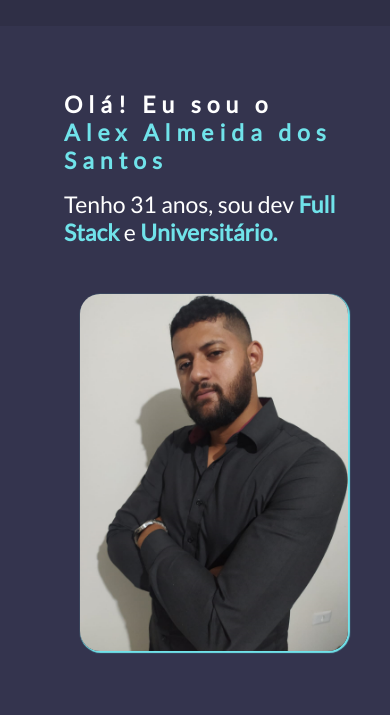
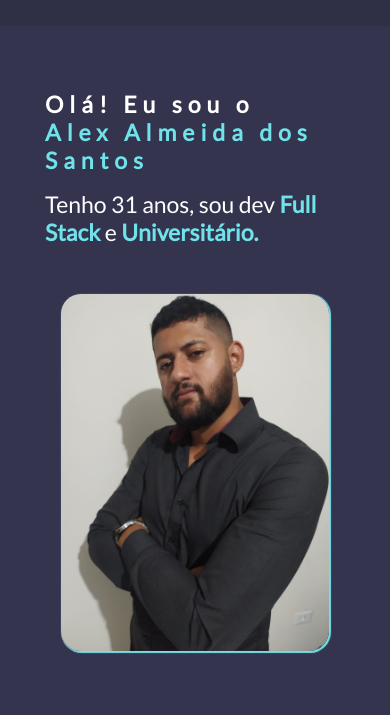
Before and after one commit to Alexmscg/Portifolio, a plain HTML site: page index.html in a window 390 px wide. Shown: the part 55-770 px from the top of the page. Drawn offline with nearby package versions, Linux system fonts and the light colour scheme; no server answers.

Commit message:
centralizando imagem

```diff
--- a/style.css
+++ b/style.css
@@ -91,6 +91,7 @@ main {
 
 section {
     padding: 4rem;
+
 }
 
 .first-section {
@@ -134,6 +135,9 @@ strong {
 .box-img-main {
     max-width: 400px;
     padding: 1rem;
+
+
+
 }
 
 .img-profile {
@@ -179,7 +183,7 @@ strong {
     display: flex;
     flex-direction: column;
     gap: 2rem;
-    flex-wrap: wrap;
+
 
 
 }
@@ -273,6 +277,15 @@ footer > div{
 
 @media screen and (max-width: 425px){
 
+
+
+
+    .first-section{
+        display: flex;
+        align-items: center;
+        justify-content: center;
+
+    }
     .nav-links{
         display: none;
     }
```
